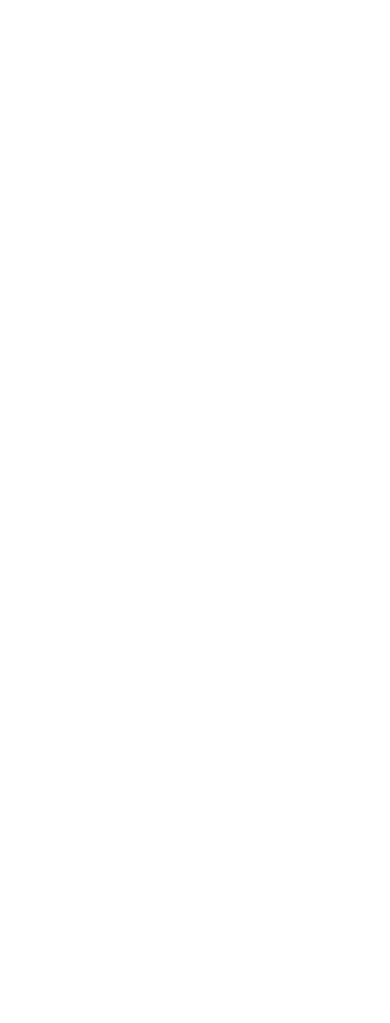
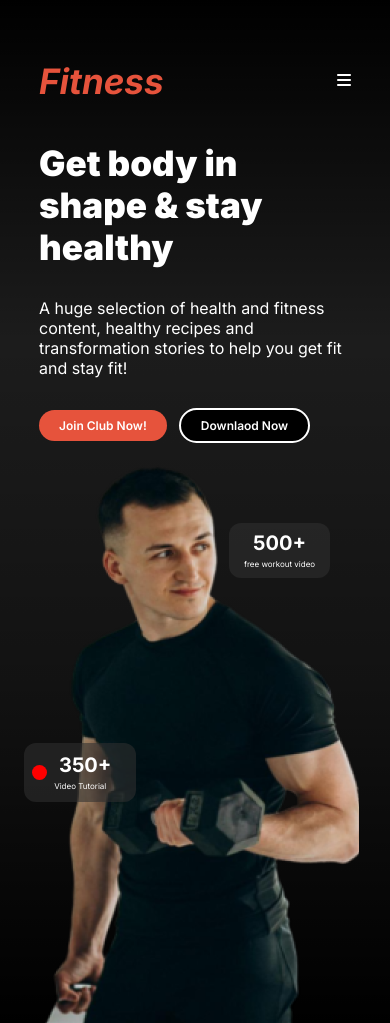
Before and after one commit to AzmainAzad/Assignment-2, a plain HTML site: page index.html in a window 390 px wide. Before the commit the page ends 844 px from the top, so only its background shows below. Drawn offline with Linux system fonts and the light colour scheme; a web font is replaced by a local one.

Commit message:
Adding Header Part

```diff
--- a/Styles/responsive.css
+++ b/Styles/responsive.css
@@ -0,0 +1,88 @@
+@media only screen and (max-width: 576px) {
+   .navbar{
+       width: 80%;
+       margin: auto;
+    }
+   .nav-items-container{
+        display: none;
+    }
+
+    .icon{
+        display: block;
+    }
+
+    .banner{
+        flex-direction: column;
+        width: 80%;
+        margin: 40px auto 0;
+    }
+
+    .banner-child1{
+        width: 100%;
+        margin-left: 0;
+    }
+
+    .banner-h2{
+        font-size: 35px;
+    }
+
+    .banner-p{
+        font-size: 16px;
+    }
+
+    .banner-child2{
+        width: 320px;
+        margin: auto;
+    }
+
+    .btn1{
+        position: absolute;
+        top: 80px;
+        left: 190px;
+        padding: 8px 15px;
+    }
+
+    .b500{
+        font-size: 20px;
+    }
+
+    .bfree{
+        font-size: 8px;
+    }
+
+    .btn2{
+        position: absolute;
+        top: 300px;
+        left: -15px;
+        padding: 10px 25px 10px;
+    }
+
+    .red{
+         position: absolute;
+         height: 15px;
+         width: 15px;
+         left: 8px;
+         top: 22px;
+    }
+
+    .b350{
+        font-size: 20px;
+        margin-left: 10px;
+    }
+
+    .bvideo{
+        font-size: 8px;
+    }
+
+    .child1-btn1{
+        font-size: 12px;
+        padding: 8px 20px;
+        margin-right: 8px;
+    }
+
+    .child1-btn2{
+        font-size: 12px;
+        padding: 8px 20px;
+    }
+
+  }
--- a/Styles/style.css
+++ b/Styles/style.css
@@ -1,9 +1,196 @@
 @import url('https://fonts.googleapis.com/css2?family=Inter:ital,opsz,wght@0,14..32,100..900;1,14..32,100..900&family=Lato:ital,wght@0,100;0,300;0,400;0,700;0,900;1,100;1,300;1,400;1,700;1,900&family=Work+Sans:ital,wght@0,100..900;1,100..900&display=swap');
 
 /* font-family: "Inter", sans-serif; */
+
+@import url('https://fonts.cdnfonts.com/css/miama');
+
+/* font-family: 'Miama', sans-serif; */
+
+
 
 *{
     margin: 0;
     padding: 0;
     box-sizing: border-box;
 }
+
+/* Css of Header Part */
+header{
+    background: linear-gradient(to bottom, black, rgba(0, 0, 0, 0.890),rgba(0, 0, 0, 0.930),black);
+    padding-top: 60px;
+}
+
+
+/* Css of Navbar */
+.navbar{
+    max-width: 1100px;
+    margin: auto;
+    display: flex;
+    justify-content: space-between;
+    align-items: center;
+}
+
+.nav-h3{
+    color: #E6533C;
+    font-size: 35px;
+    font-family: "Inter", sans-serif;
+    font-weight: bolder;
+}
+
+.nav-items-container{
+    display: flex;
+    align-items: center;
+}
+
+.nav-items-container a{
+    text-decoration: none;
+}
+
+.nav-items-container li{
+    list-style: none;
+}
+
+.nav-items{
+    margin-left: 50px;
+}
+
+.home{
+    background-color: #E6533C;
+    color: white;
+    font-size: 16px;
+    font-family: "Inter", sans-serif;
+    font-weight: 600;
+    padding: 8px 20px;
+    border: none;
+    border-radius: 40px;
+}
+
+.nav-items{
+    color: white;
+    font-size: 18px;
+    font-family: "Inter", sans-serif;
+}
+
+.icon{
+    color: white;
+    display: none;
+}
+
+
+/* Css of Banner part */
+.banner{
+    max-width: 1300px;
+    margin: auto;
+    display: flex;
+    align-items: center;
+    margin-top: 30px;
+}
+
+.banner-child1{
+    width: 45%;
+    margin-left: 100px;
+}
+
+.banner-h2{
+    color: white;
+    font-size: 70px;
+    font-family: "Inter", sans-serif;
+    font-weight: 900;
+}
+
+.banner-p{
+    color: white;
+    font-size: 16px;
+    font-family: "Inter", sans-serif;
+    margin-top: 30px;
+    margin-bottom: 30px;
+}
+
+.child1-btn1{
+    background-color: #E6533C;
+    color: rgba(255, 255, 255);
+    font-size: 18px;
+    font-family: "Inter", sans-serif;
+    font-weight: 600;
+    padding: 16px 40px;
+    border: none;
+    border-radius: 42px;
+    margin-right: 15px;
+}
+
+.child1-btn2{
+    background-color: black;
+    color: white;
+    font-size: 18px;
+    font-family: "Inter", sans-serif;
+    font-weight: 600;
+    padding: 16px 40px;
+    border: 2px solid white;
+    border-radius: 42px;
+}
+
+.banner-child2{
+    width: 35%;
+    height: 580px;
+    background-image: url('../assets/Images\ 2.png');
+    background-repeat: no-repeat;
+    position: relative;
+    margin-left: 100px;
+}
+
+.btn1{
+    position: absolute;
+    top: 150px;
+    left: 220px;
+    background-color: rgba(48, 48, 48, 0.578);
+    color: white;
+    padding: 13px 20px;
+    border-radius: 12px;
+    border: none;
+}
+
+.b500{
+    font-size: 30px;
+    font-family: "Inter", sans-serif;
+    font-weight: bold;
+}
+
+.bfree{
+    font-size: 13px;
+    font-family: "Inter", sans-serif;
+}
+
+.btn2{
+    position: absolute;
+    top: 430px;
+    left: -90px;
+    background-color: rgba(48, 48, 48, 0.574);
+    color: white;
+    padding: 13px 50px 20px;
+    border-radius: 12px;
+    border: none;
+    position: relative;
+}
+
+.red{
+     position: absolute;
+     height: 25px;
+     width: 25px;
+     background-color: red;
+     border-radius: 50%;
+     display: inline-block;
+     left: 15px;
+     top: 30px;
+
+}
+
+.b350{
+    font-size: 30px;
+    font-family: "Inter", sans-serif;
+    font-weight: bold;
+}
+
+.bvideo{
+    font-size: 13px;
+    font-family: "Inter", sans-serif;
+}
--- a/index.html
+++ b/index.html
@@ -4,6 +4,7 @@
     <meta charset="UTF-8">
     <meta name="viewport" content="width=device-width, initial-scale=1.0">
     <title>Assignment-2</title>
+    <script src="https://kit.fontawesome.com/0802eb4c58.js" crossorigin="anonymous"></script>
     <link rel="stylesheet" href="Styles/style.css">
     <link rel="stylesheet" href="Styles/responsive.css">
 </head>
@@ -11,6 +12,31 @@
 
     <!-- Starting of Header Part -->
     <header>
+
+      <nav class="navbar">
+        <h3 class="nav-h3"><i>Fitness</i></h3>
+        <div class="nav-items-container">
+            <a href="" class="nav-items"><li><button class="home">Home</button></li></a>
+            <a href="" class="nav-items"><li>Service</li></a>
+            <a href="" class="nav-items"><li>Contact</li></a>
+            <a href="" class="nav-items"><li>About</li></a>
+        </div>
+        <span class="icon"><i class="fa-solid fa-bars"></i></span>
+      </nav>
+
+      <div class="banner">
+        <div class="banner-child1">
+           <h2 class="banner-h2">Get body in <br> shape & stay <br> healthy</h2>
+           <p class="banner-p">A huge selection of health and fitness content, healthy recipes and transformation stories to help you get fit and stay fit!</p>
+           <button class="child1-btn1">Join Club Now!</button>
+           <button class="child1-btn2">Downlaod Now</button>
+        </div>
+        <div class="banner-child2">
+            <button class="btn1"><span class="b500">500+</span><br><span class="bfree">free workout video</span></button>
+            <button class="btn2"><span class="red"></span><span class="b350">350+</span><br><span class="bvideo">Video Tutorial</span></button>
+
+        </div>
+      </div>
 
     </header>
     <!-- Ending of Header Part -->
```
